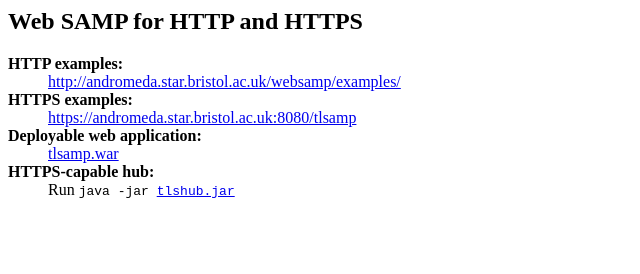
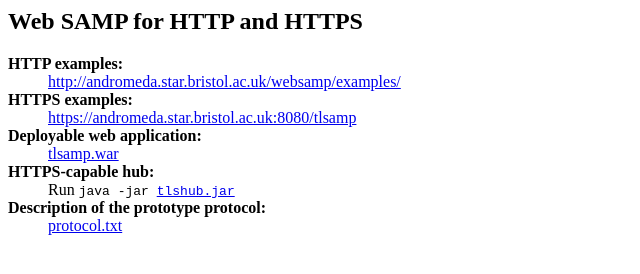
Before and after one commit to mbtaylor/tlsamp, a plain HTML site: page deploy.html in a window 1280 px wide. Shown: the whole page, without its empty margins (0-640 px from the left). Drawn offline with Linux system fonts and the light colour scheme.

Commit message:
add complete (but terse) description of protocol
New file protocol.txt contains a complete description of the
protocol for the three actors (web app, tls hub profile, and relay).
It will be updated in step with any changes made to the protocol
as implemented in the code here.

```diff
--- a/deploy.html
+++ b/deploy.html
@@ -26,6 +26,10 @@
                                 >tlshub.jar</a></code>
     </dd>
 
+<dt><b>Description of the prototype protocol:</b></dt>
+<dd><a href="protocol.txt">protocol.txt</a>
+    </dd>
+
 </dl>
 </body>
 </html>
```
Also changed, not shown: protocol.txt (added), 1 other file.
